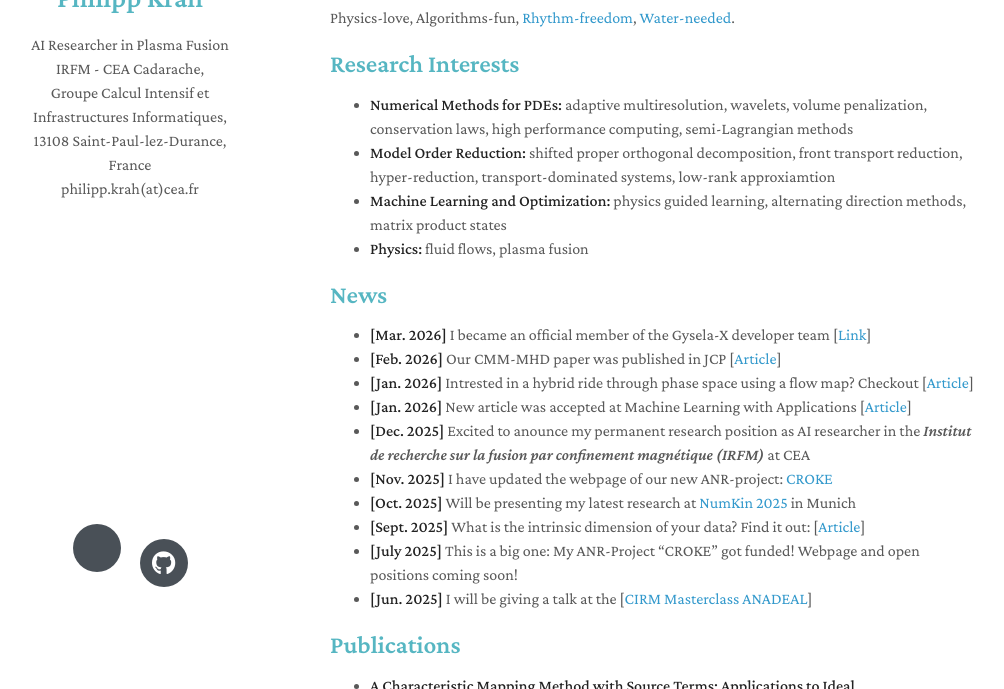
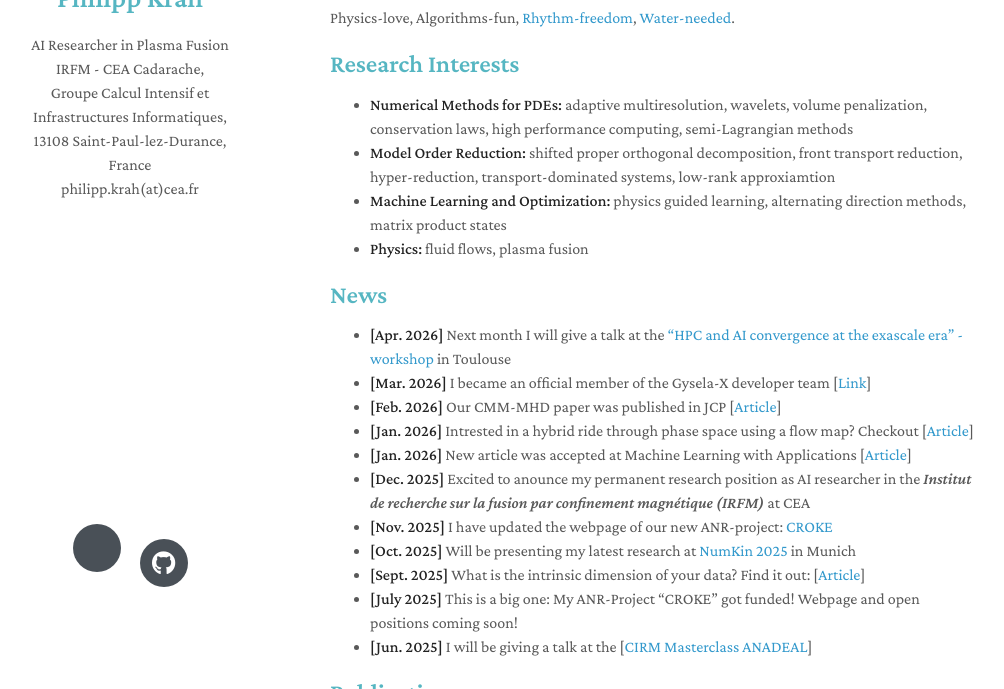
Before and after one commit to Philipp137/Philipp137.github.io, a Jekyll site: the page built from index.markdown, in a window 1280 px wide and 900 px high, cut to the strip 211-900 px from the top of the window. Shown: the whole strip, without its empty margins (140-1144 px from the left). Built offline with Jekyll 4.4.1, drawn with Linux system fonts in a browser that asks for light colours; nearby versions of some CDN libraries; a style sheet for code colours, icons or effects is not loaded.

Commit message:
toulouse workshop

```diff
--- a/index.markdown
+++ b/index.markdown
@@ -18,6 +18,7 @@ Physics-love, Algorithms-fun, [Rhythm-freedom](https://soundcloud.com/massesandb
 
 ## News
 
+- **[Apr. 2026]** Next month I will give a talk at the ["HPC and AI convergence at the exascale era" - workshop](https://aissai-hace.sciencesconf.org/?lang=en) in Toulouse
 - **[Mar. 2026]** I became an official member of the Gysela-X developer team [[Link](https://gyselax.github.io/author/dr.-philipp-krah/)]
 - **[Feb. 2026]** Our CMM-MHD paper was published in JCP [[Article](https://doi.org/10.1016/j.jcp.2026.114766)]
 - **[Jan. 2026]** Intrested in a hybrid ride through phase space using a flow map? Checkout [[Article](https://arxiv.org/pdf/2601.21668)]
```
